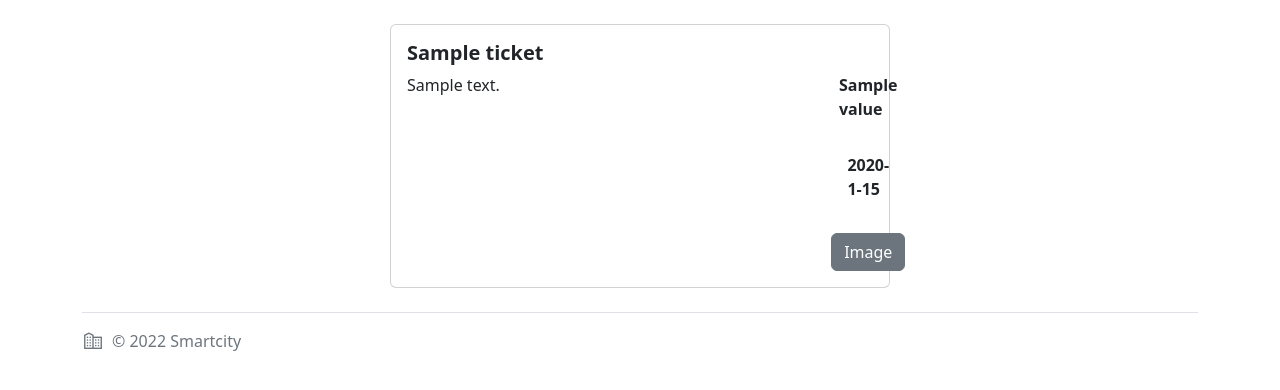
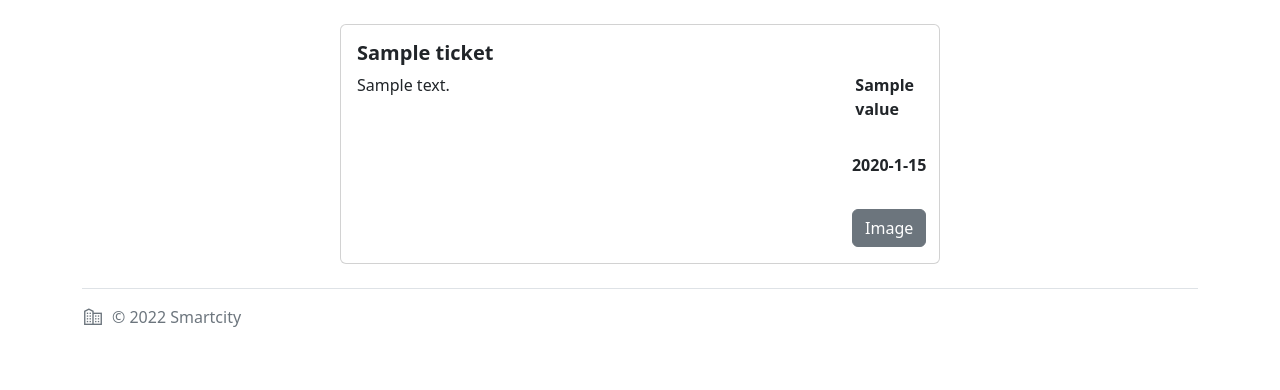
Before and after one commit to IIS-ITU-exceptions/IIS, a Python web app: template smartcity/templates/technician/task_view.html in a window 1280 px wide. Shown: the part 73-463 px from the top of the page. Run offline with Jinja, Linux system fonts and the light colour scheme; the template is opened without the code that fills it: most values are stand-ins (such as "Sample title", 1, 10 or a date in 2020).

Commit message:
Technician view - small ticktet fix

```diff
--- a/smartcity/templates/technician/task_view.html
+++ b/smartcity/templates/technician/task_view.html
@@ -6,15 +6,15 @@
 {% block content %}
     {% for t in ticket %}
         <div class="d-flex justify-content-center align-items-center mt-4">
-            <div class="card {{ t.state.value }}" style="max-width: 1300px; min-width: 500px;">
+            <div class="card {{ t.state.value }}" style="max-width: 1300px; min-width: 600px;">
                 <div class="row g-0">
-                    <div class="col-md-11">
+                    <div class="col-md-10">
                         <div class="card-body">
                             <h5 class="card-title"><b>{{ t.name }}</b></h5>
                             <p class="card-text">{{ t.description}}</p>
                         </div>
                     </div>
-                    <div class="d-flex align-items-center flex-column col-md-1">
+                    <div class="d-flex align-items-center flex-column col-md-2">
                         <div class="p-3">
                         </div>
                         <div class="p-3">
--- a/smartcity/views/technician.py
+++ b/smartcity/views/technician.py
@@ -23,6 +23,6 @@ def task_view():
     if request.method == "GET":
         ticket = Ticket.query.join(ServiceTask).filter(Ticket.id == request.args.get("parent")).all()
         comments = Comment.query.filter(Comment.ticket_id == ticket[0].id).all()
-        task = ServiceTask.query.filter(ServiceTask.id == request.args.get("taskID")).all() ###????
+        task = ServiceTask.query.filter(ServiceTask.id == request.args.get("taskID")).all()
     return render_template("technician/task_view.html", current_user=current_user, ticket=ticket,
                            comments=comments, task=task)
```
